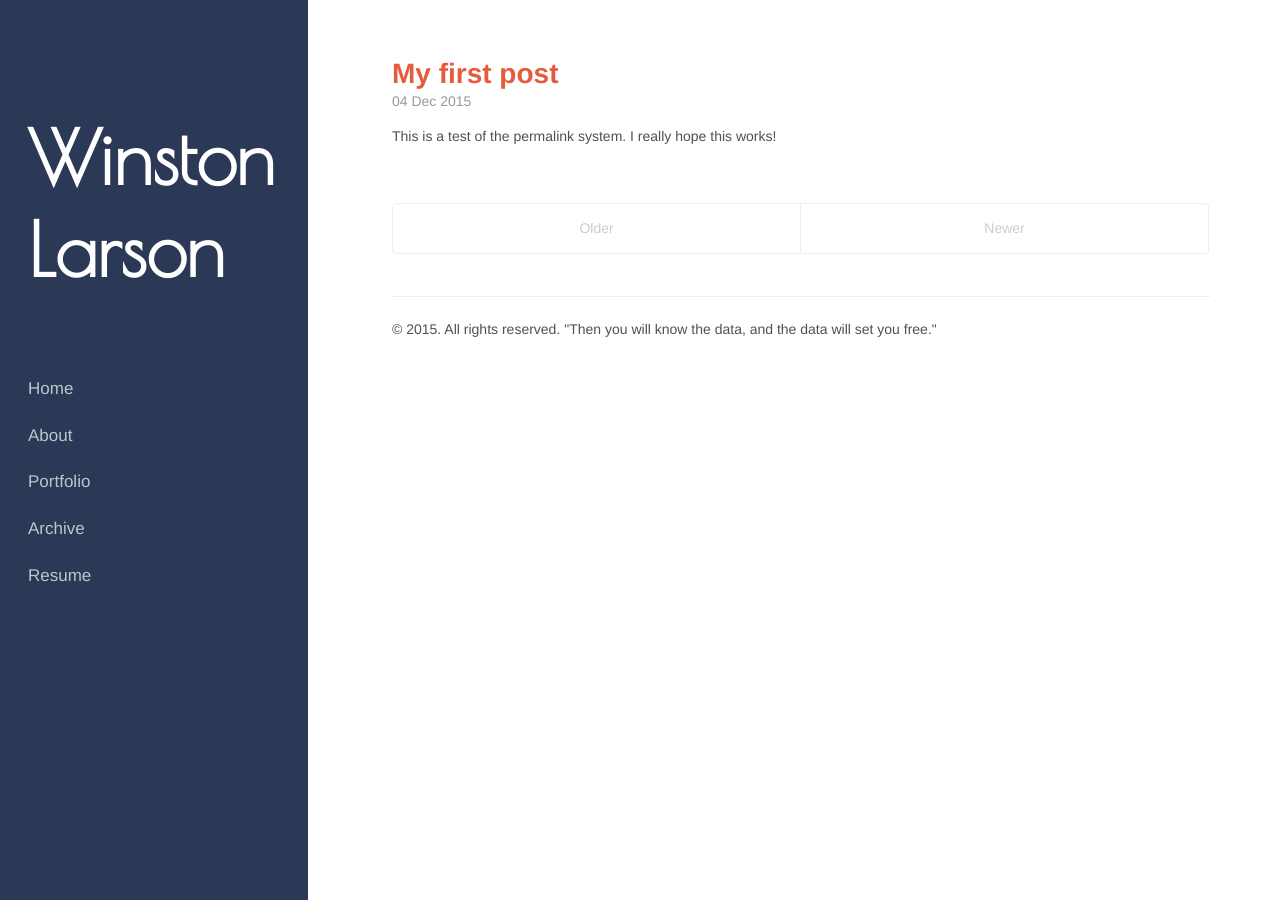
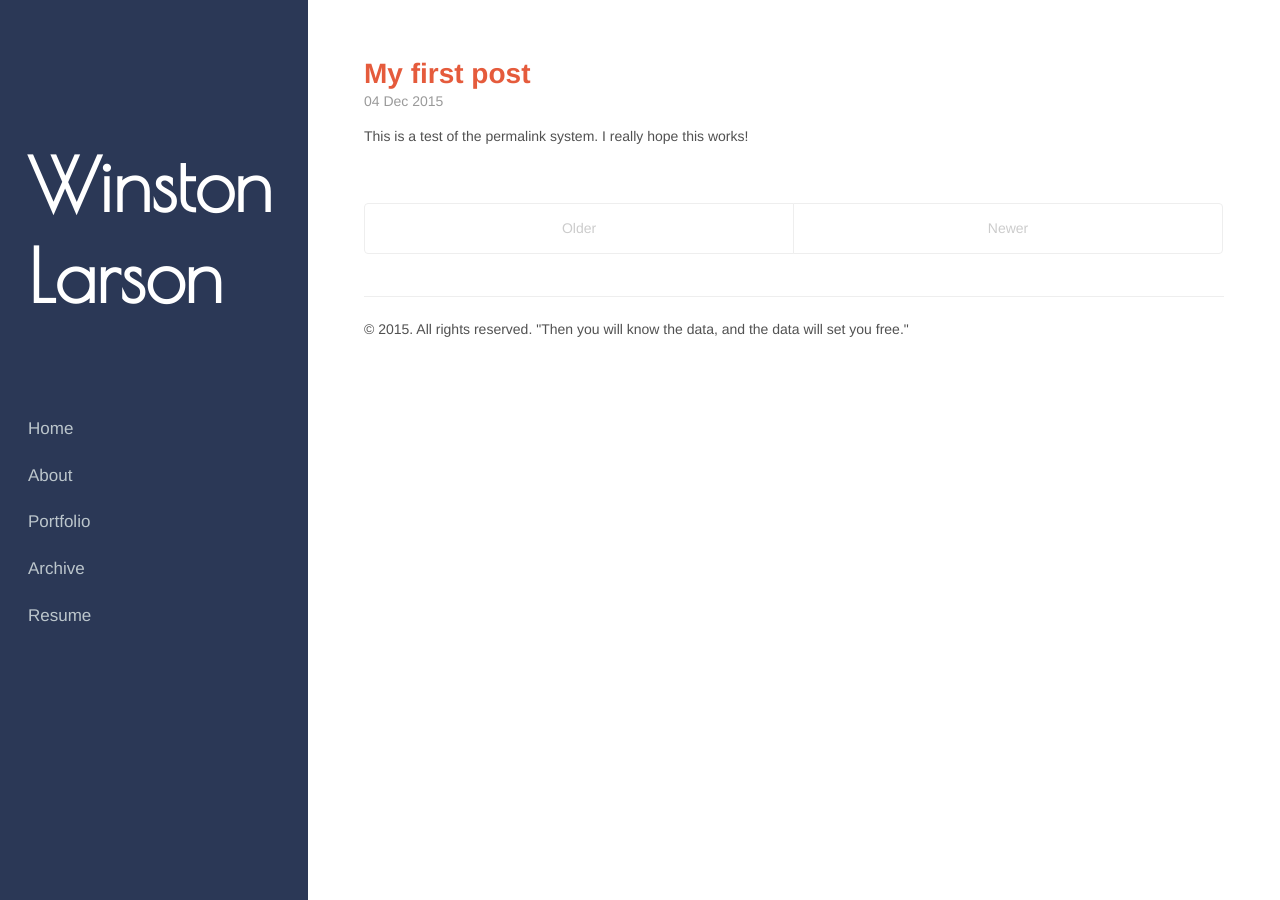
Before and after one commit to winstonlarson/old_website, a Jekyll site: the page built from index.html, in a window 1280 px wide. Built offline with Jekyll 4.4.1, drawn with Linux system fonts in a browser that asks for light colours; some web fonts are replaced; the list of posts is cut into pages by our own code.

Commit message:
fixed sizing

```diff
--- a/public/css/hyde.css
+++ b/public/css/hyde.css
@@ -85,12 +85,12 @@ html {
   color: #fff;
   margin-top: 0;
   font-family: 'Poiret One', Helvetica, Arial, sans-serif;
-  font-size: 5.25rem;
+  font-size: 5.2rem;
   text-decoration: none;
 }
 @media (min-width: 48em) {
   .sidebar-about h1 {
-    margin-bottom: 5rem;
+    margin-bottom: 6rem;
   }
 }
 
@@ -122,7 +122,7 @@ a.sidebar-nav-item:focus {
   .sidebar-sticky {
     position: absolute;
     right:  1rem;
-    top: 8rem;
+    top: 10rem;
     left:   1rem;
   }
 }
@@ -142,16 +142,16 @@ a.sidebar-nav-item:focus {
 @media (min-width: 48em) {
   .content {
     max-width: 38rem;
-    margin-left: 20rem;
-    margin-right: 2rem;
+    margin-left: 25rem;
+    margin-right: 3rem;
   }
 }
 
 @media (min-width: 64em) {
   .content {
     max-width: 64rem;
-    margin-left: 27rem;
-    margin-right: 4rem;
+    margin-left: 25rem;
+    margin-right: 3rem;
   }
 }
 
```
